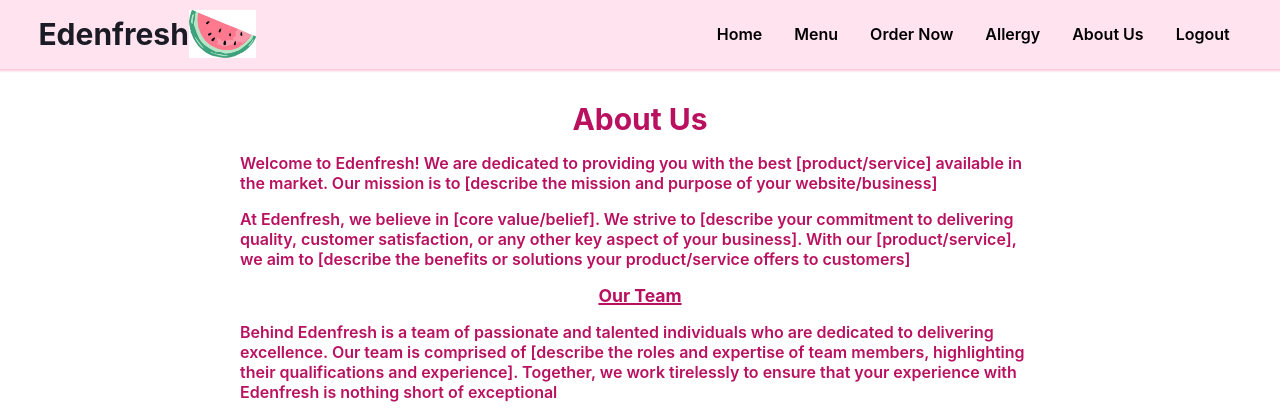
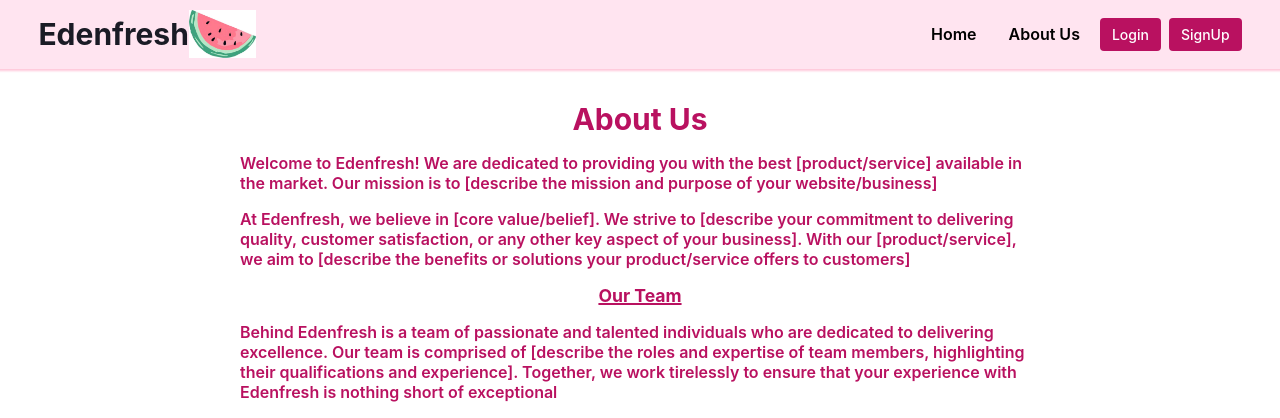
Before and after one commit to chochodev/GroceryApp, a Python web app: template website/templates/aboutus.html in a window 1280 px wide. Shown: the top 418 px of the page. Run offline with Jinja, Linux system fonts and the light colour scheme; the template is opened without the code that fills it, so the values that code supplies are empty.

Commit message:
fixed the endpoint issue

```diff
--- a/requirements.txt
+++ b/requirements.txt
@@ -2,3 +2,6 @@ flask
 flask-login
 flask-sqlalchemy
 Flask-Migrate
+flask-bcrypt
+flask-mail
+itsdangerous
--- a/website/static/css/includes/navbar.css
+++ b/website/static/css/includes/navbar.css
@@ -33,7 +33,14 @@
 #navbar .menu-list .link:hover,
 #navbar .menu-list-2 .link:hover {
     background: var(--link-bg-hover);
-    box-shadow: 0 0 2px 3px rgba(185, 17, 96, 0.45);
+    /* box-shadow: 0 0 2px 3px rgba(185, 17, 96, 0.45); */
+    transition: .1s ease-in-out !important;
+}
+
+#navbar .menu-list .link.active,
+#navbar .menu-list-2 .link.active {
+    background: var(--link-bg-hover);
+    box-shadow: 0 0 2px 3px rgba(185, 17, 96, 0.25);
     transition: .1s ease-in-out !important;
 }
 
--- a/website/templates/includes/navbar.html
+++ b/website/templates/includes/navbar.html
@@ -8,24 +8,24 @@
         </div>
         <div class="menu-list flex-c-sb">
             <div class="items-2 flex-ac screen-md">
-                <a href="{{ url_for('views.home') }}" class="link text-md w-600 button-md">Home</a>
+                <a href="{{ url_for('views.home') }}" {% if endpoint == 'home' %} class="link active text-md w-600 button-md" {% else %} class="link text-md w-600 button-md" {% endif %}>Home</a>
 
                 {# Hides these buttons if user is not Logged in #}
-                {% if not user %}
-                <a href="{{ url_for('views.menu') }}" class="link text-md w-600 button-md">Menu</a>
-                <a href="{{ url_for('views.cart') }}" class="link text-md w-600 button-md">Order Now</a>
-                <a href="{{ url_for('views.allergy') }}" class="link text-md w-600 button-md">Allergy</a>
+                {% if user.is_authenticated %}
+                <a href="{{ url_for('views.menu') }}" {% if endpoint == 'menu' %} class="link active text-md w-600 button-md" {% else %} class="link text-md w-600 button-md" {% endif %}>Menu</a>
+                <a href="{{ url_for('views.cart') }}" {% if endpoint == 'cart' %} class="link active text-md w-600 button-md" {% else %} class="link text-md w-600 button-md" {% endif %}>Order Now</a>
+                <a href="{{ url_for('views.allergy') }}" {% if endpoint == 'allergy' %} class="link active text-md w-600 button-md" {% else %} class="link text-md w-600 button-md" {% endif %}>Allergy</a>
                 {% endif %}
 
-                <a href="{{ url_for('views.aboutus') }}" class="link text-md w-600 button-md">About Us</a>
+                <a href="{{ url_for('views.aboutus') }}" {% if endpoint == 'aboutus' %} class="link active text-md w-600 button-md" {% else %} class="link text-md w-600 button-md" {% endif %}>About Us</a>
 
                 {# Hides these buttons if user is not Logged in #}
-                {% if not user %}
-                <a href="{{ url_for('auth.logout') }}" class="link text-md w-600 button-md">Logout</a>
+                {% if user.is_authenticated %}
+                <a href="{{ url_for('auth.logout') }}" {% if endpoint == 'logout' %} class="link active text-md w-600 button-md" {% else %} class="link text-md w-600 button-md" {% endif %}>Logout</a>
                 {% endif %}
 
                 {# Hides these buttons if user is Logged in #}
-                {% if user %}
+                {% if not user.is_authenticated %}
                 <button class="signin-button link text-md w-600 button button-sm">Login</button>
                 <button class="signup-button link text-md w-600 button button-sm">SignUp</button>
                 {% endif %}
@@ -40,20 +40,20 @@
 
     <nav id="menu-list" class="menu-list-2 close flex dir-col screen-sm">
         <div class="items flex dir-col">
-            <a href="{{ url_for('views.home') }}" class="link text-md w-600 button-md">Home</a>
+            <a href="{{ url_for('views.home') }}" {% if endpoint == 'home' %} class="link active text-md w-600 button-md" {% else %} class="link text-md w-600 button-md" {% endif %}>Home</a>
 
             {# Hides these buttons if user is not Logged in #}
             {% if user.is_authenticated %}
-            <a href="{{ url_for('views.menu') }}" class="link text-md w-600 button-md">Menu</a>
-            <a href="{{ url_for('views.cart') }}" class="link text-md w-600 button-md">Order Now</a>
-            <a href="{{ url_for('views.allergy') }}" class="link text-md w-600 button-md">Allergy</a>
+            <a href="{{ url_for('views.menu') }}" {% if endpoint == 'menu' %} class="link active text-md w-600 button-md" {% else %} class="link text-md w-600 button-md" {% endif %}>Menu</a>
+            <a href="{{ url_for('views.cart') }}" {% if endpoint == 'cart' %} class="link active text-md w-600 button-md" {% else %} class="link text-md w-600 button-md" {% endif %}>Order Now</a>
+            <a href="{{ url_for('views.allergy') }}" {% if endpoint == 'allergy' %} class="link active text-md w-600 button-md" {% else %} class="link text-md w-600 button-md" {% endif %}>Allergy</a>
             {% endif %}
 
-            <a href="{{ url_for('views.aboutus') }}" class="link text-md w-600 button-md">About Us</a>
+            <a href="{{ url_for('views.aboutus') }}" {% if endpoint == 'aboutus' %} class="link active text-md w-600 button-md" {% else %} class="link text-md w-600 button-md" {% endif %}>About Us</a>
 
             {# Hides these buttons if user is not Logged in #}
             {% if user.is_authenticated %}
-            <a href="{{ url_for('auth.logout') }}" class="link text-md w-600 button-md">Logout</a>
+            <a href="{{ url_for('auth.logout') }}" {% if endpoint == 'logout' %} class="link active text-md w-600 button-md" {% else %} class="link text-md w-600 button-md" {% endif %}>Logout</a>
             {% endif %}
 
             {# Hides these buttons if user is Logged in #}
```
Also changed, not shown: migrations/versions/55cc1c140c51_.py (added, +32 -0 lines), website/auth.py (+64 -14 lines), website/models.py (+9 -3 lines), website/views.py (+7 -7 lines).
